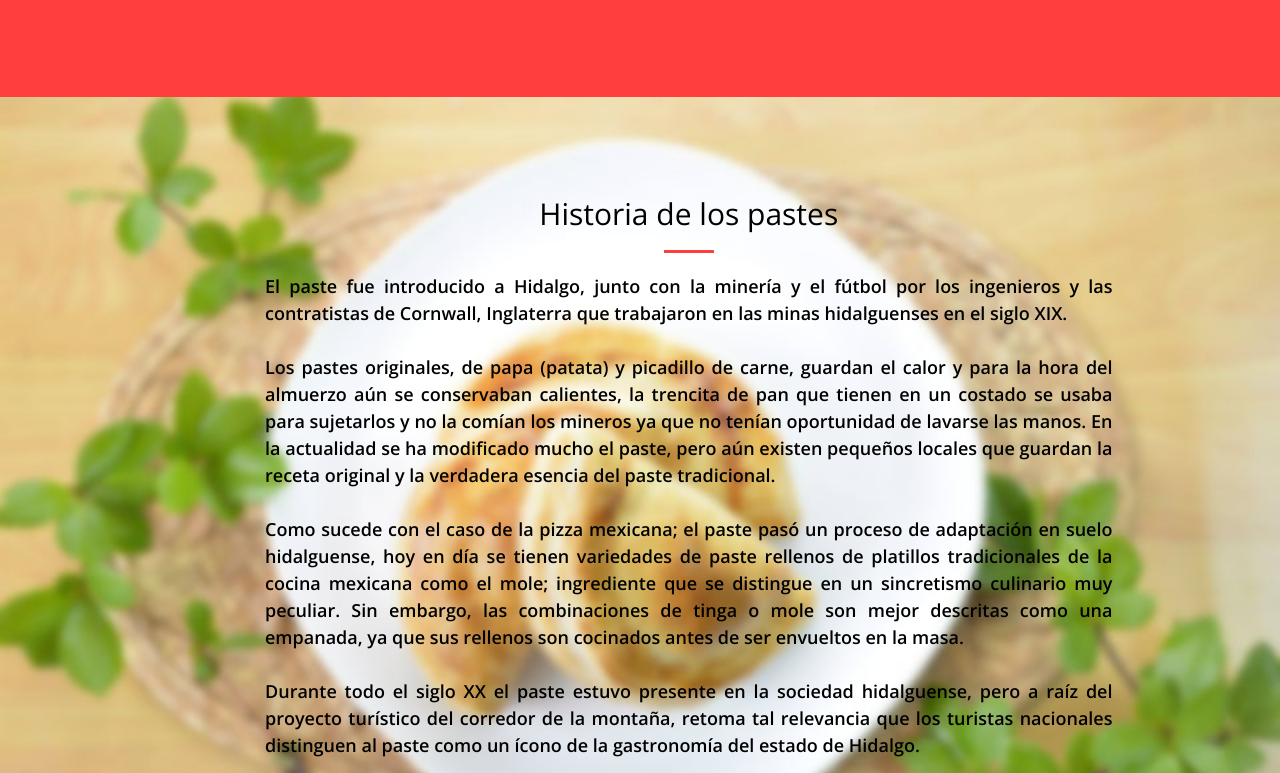
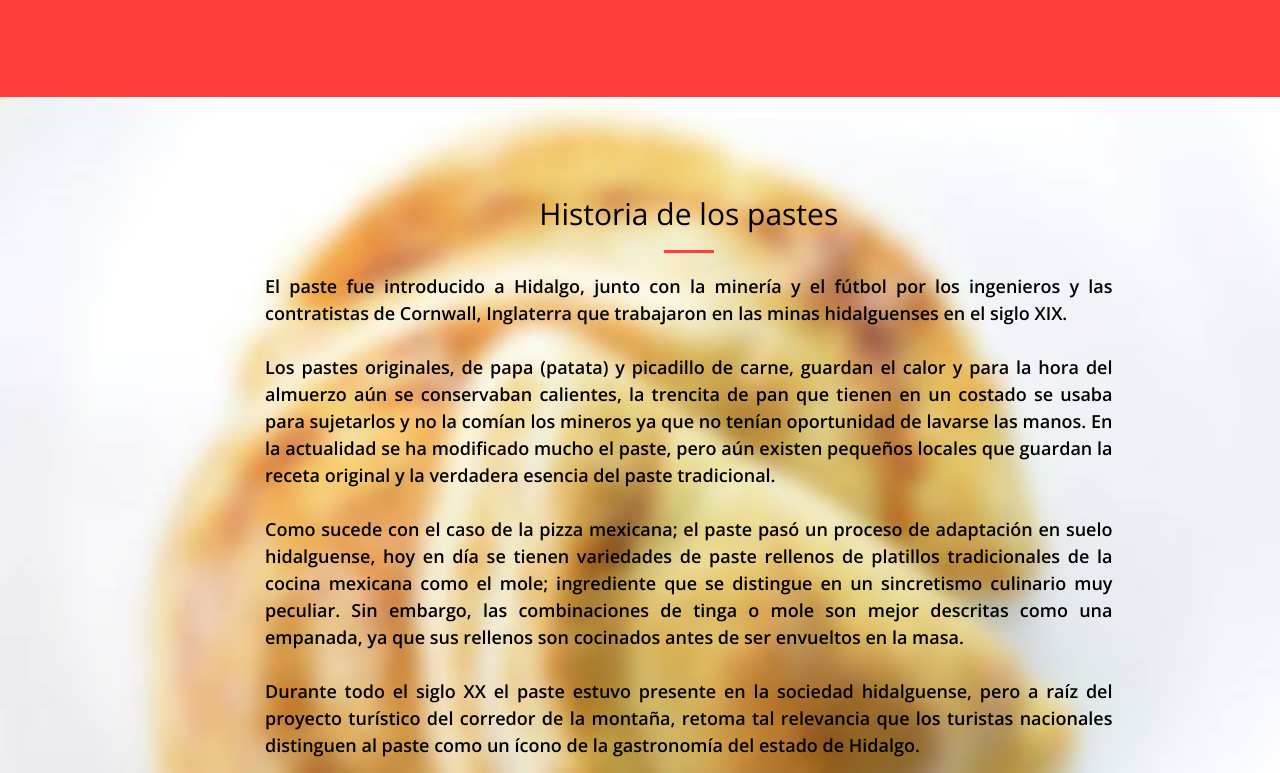
Before and after one commit to JorgeAmillano/quepachuca, a plain HTML site: page index.html in a window 1280 px wide. Shown: the part 1047-1820 px from the top of the page. Drawn offline with nearby package versions, Linux system fonts and the light colour scheme.

Commit message:
Agregar mediaquery para imagen de historia

```diff
--- a/css/creative.css
+++ b/css/creative.css
@@ -335,9 +335,18 @@ h2 {
     background-image: no-repeat;
     background-attachment: fixed;
     background-size: cover;
+}
 
+   @media(min-width:768px) {
+        .bg-services{
+            background-image: url(../img/pachucamovil.jpg);
+            background-position: center;
+            background-image: no-repeat;
+            background-attachment: fixed;
+            background-size: cover;
+        }
 
-}
+    }
 
 .portfolio-box {
     display: block;
```
Also changed, not shown: img/pachucamovil.jpg (added).
